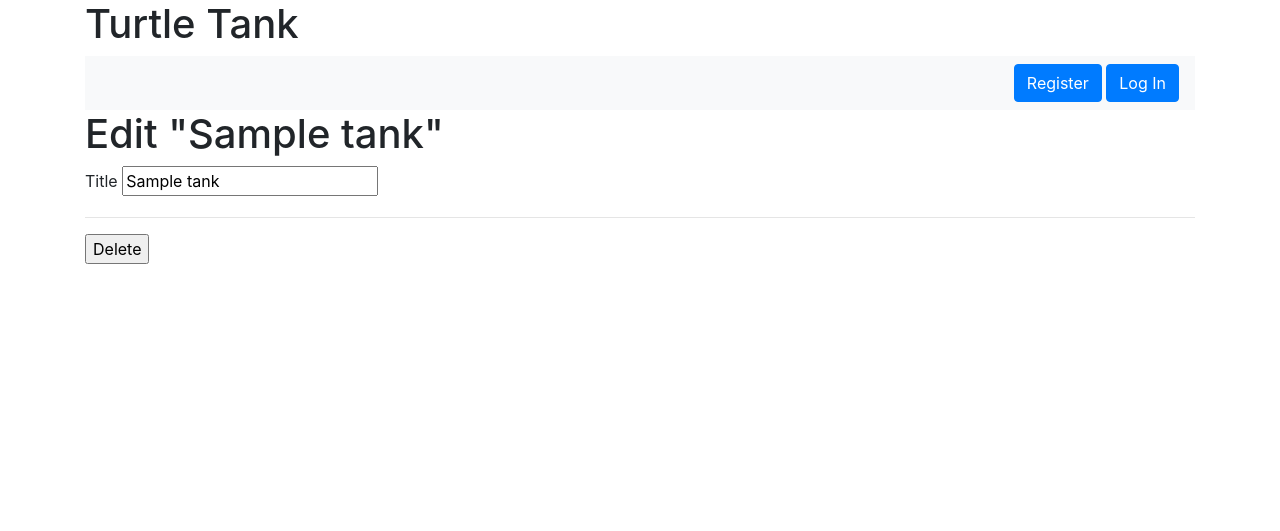
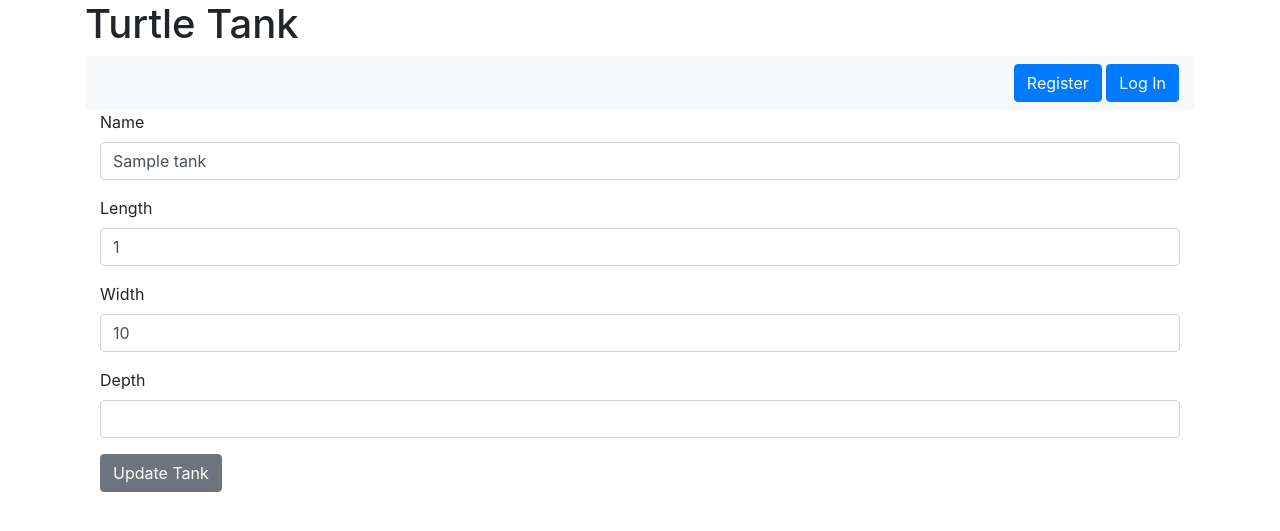
Before and after one commit to a5pire/turtle-tank, a Flask app: template turtletank/templates/aquarium/update.html in a window 1280 px wide. Shown: the top 531 px of the page. Run offline with Flask 2, Linux system fonts and the light colour scheme; the template is opened without the code that fills it: most values are stand-ins (such as "Sample title", 1, 10 or a date in 2020); some libraries are stand-ins or nearby versions.

Commit message:
updated bootstrap form controls

```diff
--- a/turtletank/templates/aquarium/update.html
+++ b/turtletank/templates/aquarium/update.html
@@ -1,20 +1,27 @@
 {% extends 'base.html' %}
 
-{% block header %}
-  <h1>{% block title %}Edit "{{ tank['name'] }}"{% endblock %}</h1>
-{% endblock %}
+{% block title %}Edit {{ tank['name'] }}{% endblock %}
 
 {% block content %}
-  <form method="post">
-    <label for="title">Title</label>
-    <input name="title" id="title"
-      value="{{ request.form['title'] or tank['name'] }}" required>
-    <!-- <label for="body">Body</label> -->
-    <!-- <textarea name="body" id="body">{{ request.form['body'] or post['body'] }}</textarea> -->
-    <!-- <input type="submit" value="Save"> -->
-  </form>
-  <hr>
-  <form action="{{ url_for('aquarium.delete', id=tank['id']) }}" method="post">
-    <input class="danger" type="submit" value="Delete" onclick="return confirm('Are you sure?');">
-  </form>
+  <div class="container">
+      <form method="post">
+        <div class="form-group">
+          <label for="name">Name</label>
+          <input name="name" class="form-control" id="name" value="{{ tank['name'] }}">
+        </div>
+        <div class="form-group">
+          <label for="length">Length</label>
+          <input name="length" type="number" class="form-control" id="length" value="{{ tank['length'] }}">
+        </div>
+        <div class="form-group">
+          <label for="width">Width</label>
+          <input name="width" type="number" class="form-control" id="width" value="{{ tank['width'] }}">
+        </div>
+        <div class="form-group">
+          <label for="depth">Depth</label>
+          <input name="depth" type="number" class="form-control" id="depth" value="{{ tank['depth'] }}">
+        </div>
+        <button type="submit" class="btn btn-secondary">Update Tank</button>
+      </form>
+  </div>
 {% endblock %}
```
